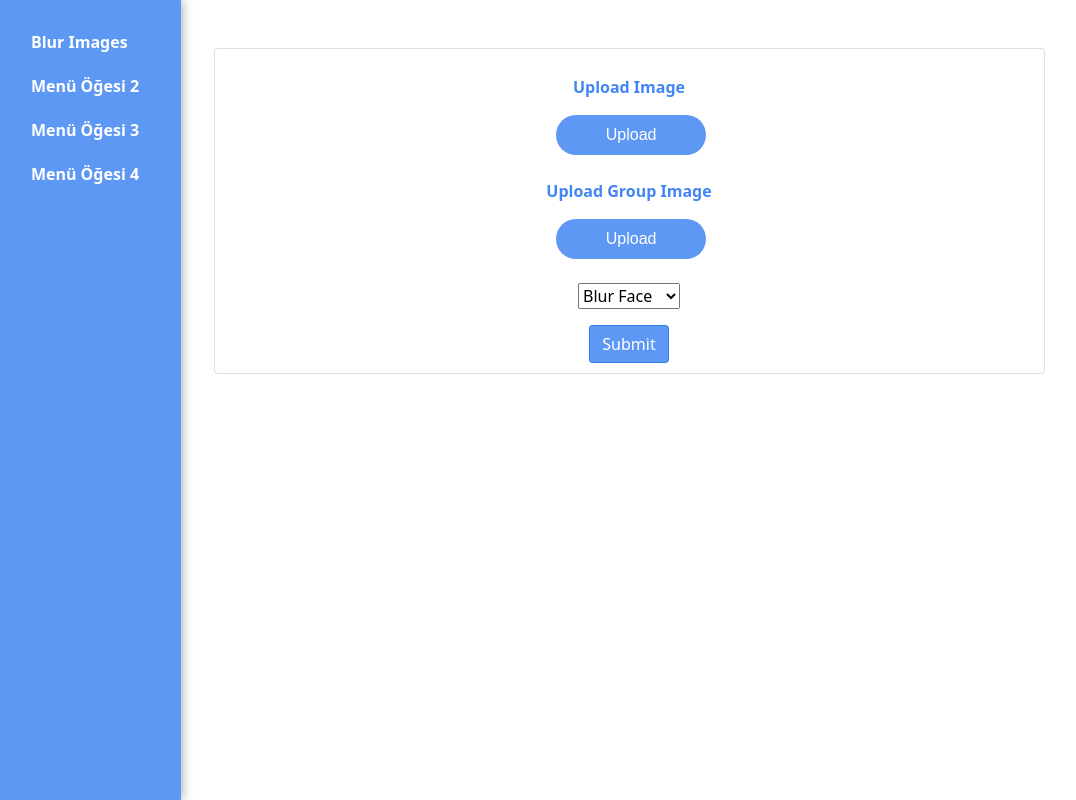
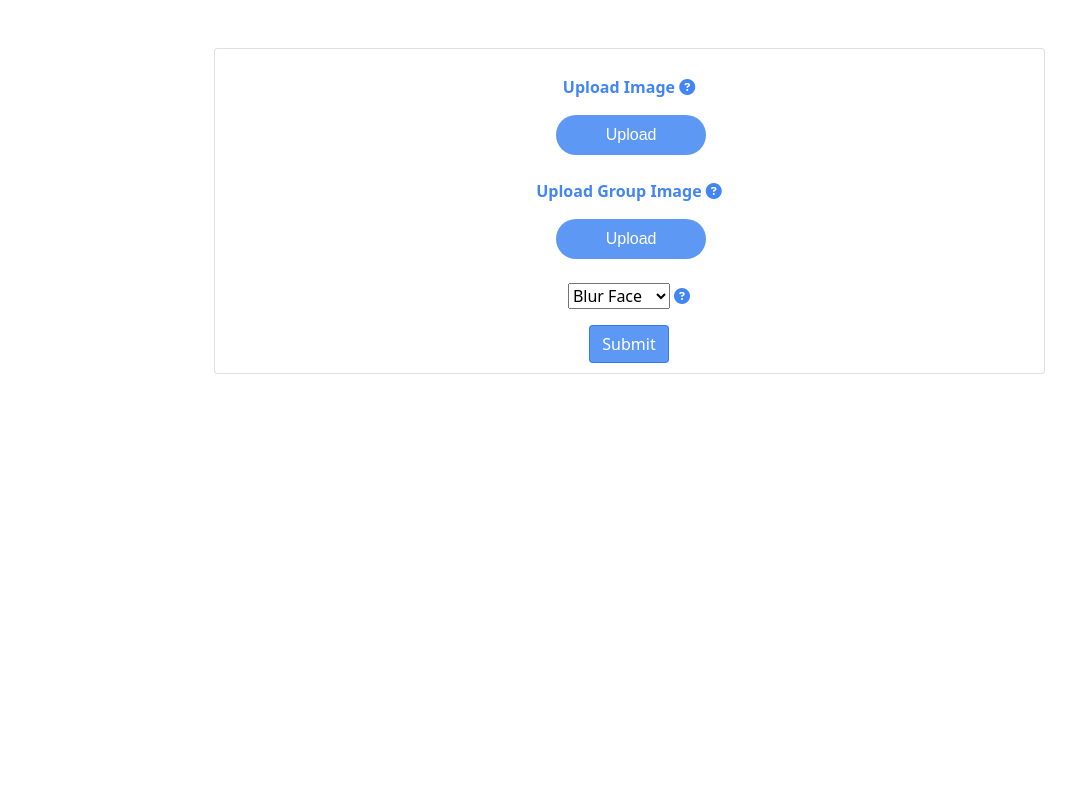
Before and after one commit to ysnarslan/Blurry, a Django app: page / in a window 1280 px wide. Shown: the whole page, without its empty margins (11-1087 px from the left). Run offline with Django 3.2, Linux system fonts and the light colour scheme; some libraries are stand-ins or nearby versions.

Commit message:
Add commit button and remove sidebar

```diff
--- a/photos/templates/photos/blur.html
+++ b/photos/templates/photos/blur.html
@@ -18,14 +18,6 @@
 </head>
 
 <body class="m-5">
-    <div class="sidebar">
-        <ul>
-          <li><a href="{% url 'blur' %}">Blur Images</a></li>
-          <li><a href="#">Menü Öğesi 2</a></li>
-          <li><a href="#">Menü Öğesi 3</a></li>
-          <li><a href="#">Menü Öğesi 4</a></li>
-        </ul>
-      </div>
 
     <div class="container">
         <div class="row justify-content-center">
@@ -36,6 +28,7 @@
 
                         <div class="form-group m-3">
                             <label class="title text-blue">Upload Image</label>
+                            <i class="fa fa-question-circle questionButton" aria-hidden="true" data-title="Bu alana yüzü blurlanmayacak kişinin resim klasörünü yükleyiniz."></i>
                         </div>
                         <div class="form-group m-3">
                             <input required name="image" id="file" type="file" webkitdirectory directory multiple class="form-control-file" onchange="showFileName('file-name1', this)">
@@ -46,6 +39,7 @@
                         </div>
                         <div class="form-group m-3">
                             <label class="title text-blue">Upload Group Image</label>
+                            <i class="fa fa-question-circle questionButton" aria-hidden="true" data-title="Bu alana toplu fotoğraf olan resim klasörünü yükleyiniz."></i>
                         </div>
                         <div class="form-group m-3">
                             <input required name="groupPhoto" id="file2" type="file" webkitdirectory directory multiple class="form-control-file" onchange="showFileName('file-name2', this)">
@@ -61,6 +55,7 @@
                                 <option value="blackFace">Black Face</option>
                                 <option value="emojiFace">Emoji Face</option>
                             </select>
+                            <i class="fa fa-question-circle questionButton" aria-hidden="true" data-title="Bu alanda işlem yapılacak filtre türünü seçiniz."></i>
                         </div>
                         <div id="emojiSelectBox"></div>
 
--- a/static/photoshare/css/style.css
+++ b/static/photoshare/css/style.css
@@ -1,43 +1,10 @@
-.sidebar {
-  width: 15%;
-  height: 100%;
-  position: fixed;
-  top: 0;
-  left: 0;
-  background-color: #1e6ff1b6;
-  box-shadow: 2px 0px 10px rgba(0, 0, 0, 0.3);
-  padding: 20px;
-  overflow: hidden;
-  display: flex;
-  flex-direction: column;
-  align-items: center;
-}
-
-.sidebar ul {
-  list-style-type: none;
-  margin: 0;
-  padding: 0;
-}
-
-.sidebar ul li {
-  padding: 10px 10px;
-}
-
-.sidebar ul li a {
-  text-decoration: none;
-  color: white;
-  font-size: 1rem;
-  transition: color 0.3s ease-in-out;
-  font-weight:bolder;
-}
-
-.sidebar ul li a:hover {
-  color: #1f1f1f;
-}
 .title{
   color: #4285F4;
   font-weight: bolder;
   font-size: 1rem;
+}
+.questionButton{
+  color: #4285F4 !important;
 }
 [type="file"] {
   height: 0;
@@ -106,3 +73,17 @@
 .btn-blue:hover{
   background-color: #1e6ff1 !important;
 }
+.questionButton:hover::after {
+  content: attr(data-title);
+  font-family: Verdana, Arial, Helvetica, sans-serif;
+  font-weight: normal;
+  position: absolute;
+  min-width: 50px;
+  width: 40%;
+  word-wrap:break-word;
+  padding: 10px;
+  margin:0px 0px 0px 20px;
+  background-color: #4285F4;
+  color: white;
+  border-radius: 25px;
+}
--- a/static/photoshare/js/script.js
+++ b/static/photoshare/js/script.js
@@ -10,6 +10,7 @@ function filter(){
 
   var filterSelect = document.getElementById("filterSelect");
   var filterName = filterSelect.value;
+
 
   if(filterName == "emojiFace"){
 
@@ -29,10 +30,19 @@ function filter(){
       option.text =  String.fromCodePoint(dec)
       selectList.appendChild(option);
     }
+
+    var info = document.createElement("i");
+    info.className ="fa fa-question-circle questionButton"
+    info.setAttribute('data-title','Filtreleme de kullanılacak emojiyi seçiniz.')
+    info.id = "info";
+    info.style.marginLeft = "8px"
+    emojiSelect.appendChild(info)
+
   }
 
   var element = document.getElementById("emojiSelect")
   if(filterName !== "emojiFace" && element != null ){
     document.getElementById("emojiSelect").remove();
+    document.getElementById("info").remove();
   }
 }
```
Also changed, not shown: encodings/rdj.json (+1 -1 lines).
